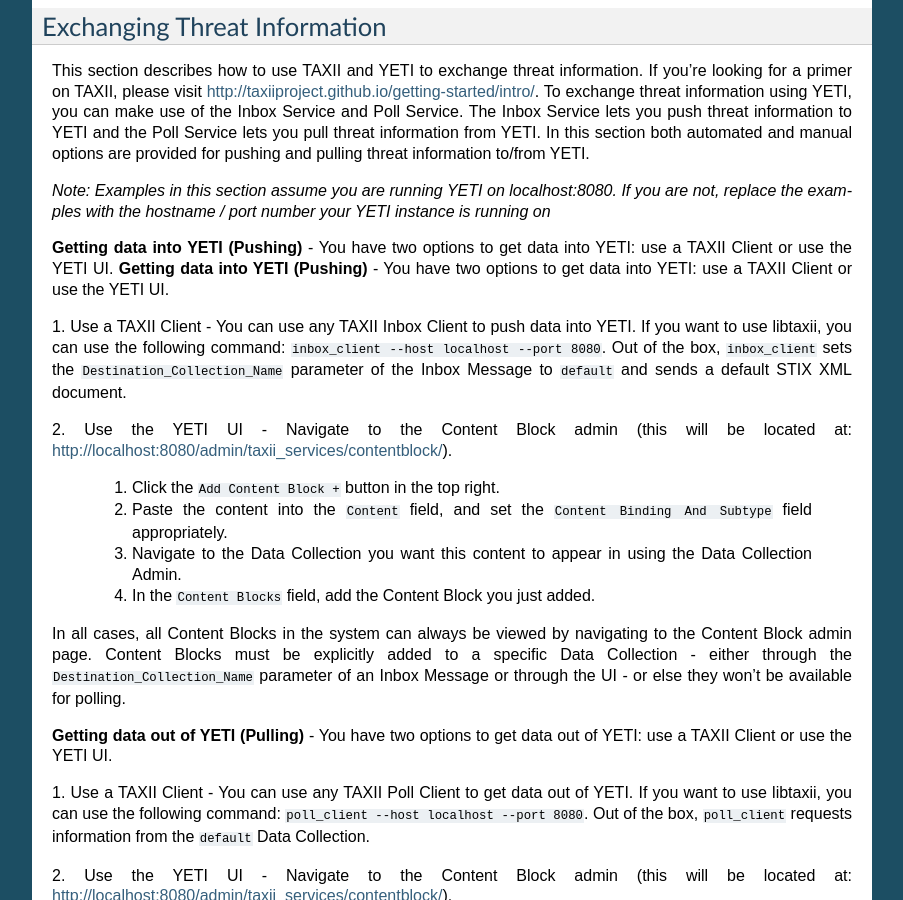
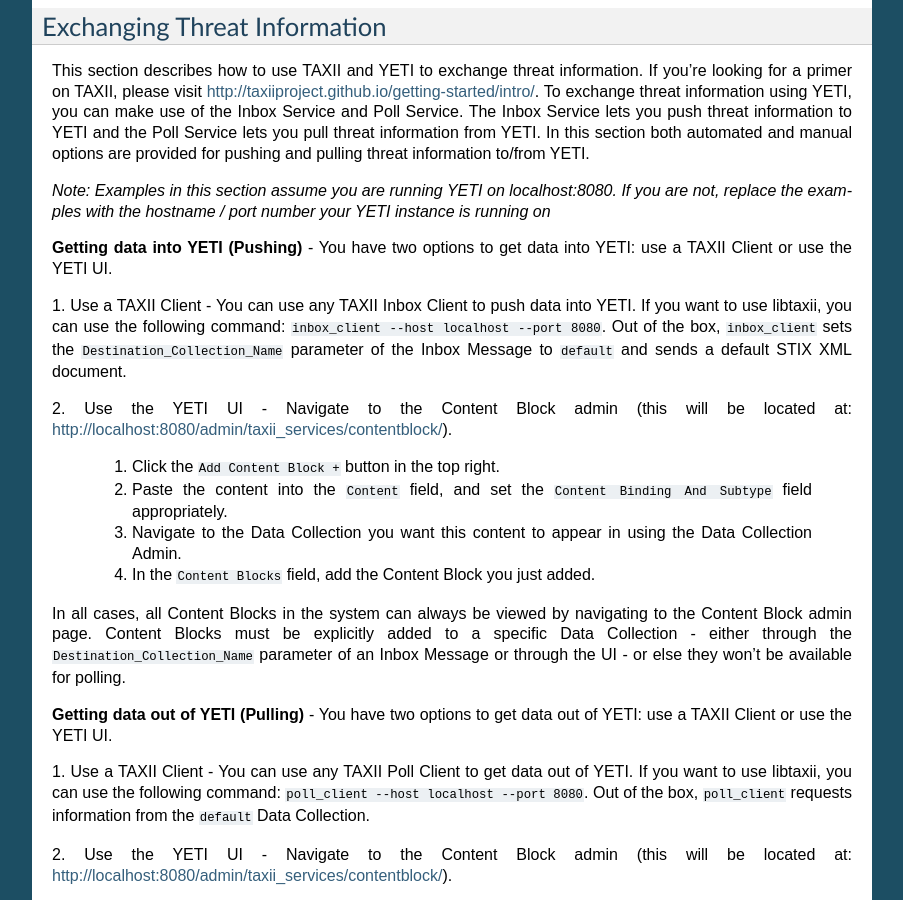
Before and after one commit to TAXIIProject/yeti, a Sphinx documentation site: the page built from docs/getting_started.rst, in a window 1280 px wide and 900 px high, scrolled down 1551 px. Shown: the whole window, without its empty margins (198-1101 px from the left). Built offline with Sphinx 7.4.7, drawn with Linux system fonts in a browser that asks for light colours.

Commit message:
Fix duplicated line
Line 91 is a duplicate of the previous.

```diff
--- a/docs/getting_started.rst
+++ b/docs/getting_started.rst
@@ -88,7 +88,6 @@
 the hostname / port number your YETI instance is running on`
 
 **Getting data into YETI (Pushing)** - You have two options to get data into YETI: use a TAXII Client or use the YETI UI.
-**Getting data into YETI (Pushing)** - You have two options to get data into YETI: use a TAXII Client or use the YETI UI.
 
 
 1. Use a TAXII Client - You can use any TAXII Inbox Client to push data into YETI. If you want to use libtaxii, you can
```
